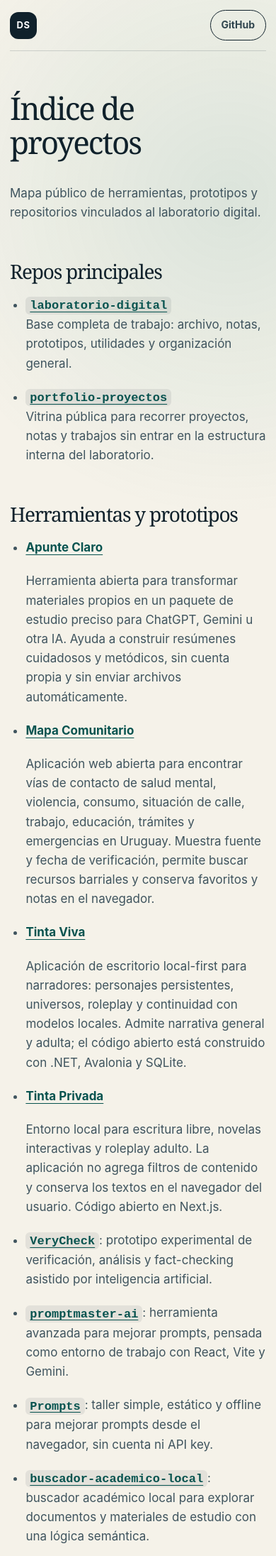
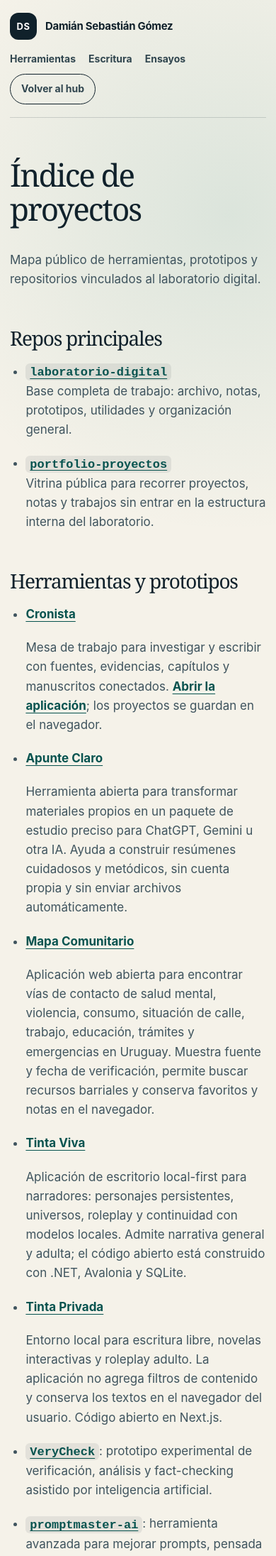
Before and after one commit to Hefestion1989/portfolio-proyectos, a Jekyll site: the page built from proyectos/index.md, in a window 390 px wide. Shown: the top 2192 px of the page at 71% size. Built offline with Jekyll 4.4.1, drawn with Linux system fonts in a browser that asks for light colours.

Commit message:
Organize portfolio as tools, writing and essays hub

```diff
--- a/_layouts/default.html
+++ b/_layouts/default.html
@@ -18,9 +18,10 @@
       <span>Damián Sebastián Gómez</span>
     </a>
     <nav aria-label="Navegación principal">
-      <a href="{{ '/proyectos/' | relative_url }}">Proyectos</a>
-      <a href="{{ '/notas/' | relative_url }}">Ensayos</a>
-      <a class="nav-cta" href="https://github.com/Hefestion1989">GitHub</a>
+      <a href="{{ '/' | relative_url }}#herramientas">Herramientas</a>
+      <a href="{{ '/' | relative_url }}#escritura">Escritura</a>
+      <a href="{{ '/' | relative_url }}#ensayos">Ensayos</a>
+      <a class="nav-cta" href="{{ '/' | relative_url }}">Volver al hub</a>
     </nav>
   </header>
 
--- a/assets/css/portfolio.css
+++ b/assets/css/portfolio.css
@@ -13,6 +13,7 @@
 
 * { box-sizing: border-box; }
 html { scroll-behavior: smooth; }
+section[id], .anchor-alias { scroll-margin-top: 24px; }
 body {
   margin: 0;
   overflow-x: hidden;
@@ -25,6 +26,7 @@ body {
 }
 
 a { color: inherit; }
+a:focus-visible { outline: 3px solid var(--teal); outline-offset: 5px; border-radius: 4px; }
 img { display: block; max-width: 100%; }
 .skip-link { position: absolute; left: -9999px; top: 8px; z-index: 10; background: #fff; padding: .75rem 1rem; }
 .skip-link:focus { left: 8px; }
@@ -48,7 +50,7 @@ nav a:hover { color: var(--teal); }
 .nav-cta { padding: 9px 15px; border: 1px solid var(--ink); border-radius: 999px; }
 
 main, footer { width: min(1180px, calc(100% - 40px)); margin-inline: auto; }
-.hero { min-height: 650px; display: grid; grid-template-columns: minmax(0, 1.55fr) minmax(280px, .65fr); align-items: center; gap: 80px; padding: 72px 0; }
+.hero { min-height: 580px; display: grid; grid-template-columns: minmax(0, 1.55fr) minmax(280px, .65fr); align-items: center; gap: 64px; padding: 72px 0; }
 .eyebrow { margin: 0 0 16px; color: var(--teal); font-size: 12px; font-weight: 800; letter-spacing: .15em; text-transform: uppercase; }
 h1, h2, h3 { line-height: 1.1; letter-spacing: -.045em; }
 .hero-copy, .hero-note, .project-card, .project-content { min-width: 0; }
@@ -65,7 +67,7 @@ h1 span { color: var(--teal); }
 .hero-note strong { display: block; margin-bottom: 18px; font-family: Georgia, serif; font-size: 24px; line-height: 1.25; }
 .status-dot { display: block; width: 10px; height: 10px; margin-bottom: 20px; border-radius: 50%; background: #38a169; box-shadow: 0 0 0 6px rgba(56,161,105,.12); }
 
-.featured, .areas, .about, .more-work { padding: 110px 0; border-top: 1px solid rgba(16, 33, 43, .16); }
+.featured, .hub-section, .areas, .about, .more-work { padding: 90px 0; border-top: 1px solid rgba(16, 33, 43, .16); }
 .section-heading { display: flex; justify-content: space-between; align-items: end; gap: 30px; margin-bottom: 42px; }
 h2 { margin: 0; font-family: Georgia, "Times New Roman", serif; font-size: clamp(38px, 5vw, 64px); font-weight: 500; }
 .text-link { text-underline-offset: 5px; font-weight: 700; }
@@ -86,6 +88,20 @@ h2 { margin: 0; font-family: Georgia, "Times New Roman", serif; font-size: clamp
 .project-content p { margin: 17px 0 25px; color: var(--muted); }
 .card-links { display: flex; flex-wrap: wrap; gap: 18px; margin-top: auto; }
 .card-links a { color: var(--teal-dark); font-size: 14px; font-weight: 800; text-underline-offset: 4px; }
+
+.anchor-alias { display: block; }
+.section-intro { max-width: 760px; margin: -18px 0 36px; color: var(--muted); font-size: 18px; }
+.section-intro a { color: var(--teal-dark); text-underline-offset: 4px; }
+.hub-grid { display: grid; grid-template-columns: repeat(3, minmax(0, 1fr)); gap: 20px; }
+.hub-card { min-width: 0; display: flex; flex-direction: column; padding: 28px; border: 1px solid var(--line); border-radius: 22px; background: var(--paper-strong); }
+.hub-card h3 { margin: 0; font-family: Georgia, serif; font-size: 30px; font-weight: 500; }
+.hub-card p { margin: 20px 0 28px; color: var(--muted); }
+.hub-card .tag-row { margin-bottom: 24px; }
+.hub-card .card-links { gap: 12px 20px; }
+.essay-highlight { display: flex; align-items: center; justify-content: space-between; gap: 36px; margin-bottom: 28px; padding: 30px; border: 1px solid var(--line); border-radius: 22px; background: var(--paper-strong); }
+.essay-highlight h3 { margin: 0; font-family: Georgia, serif; font-size: 32px; font-weight: 500; }
+.essay-highlight p:not(.eyebrow) { max-width: 620px; margin-bottom: 0; color: var(--muted); }
+.essay-highlight .card-links { flex-shrink: 0; flex-direction: column; margin: 0; }
 
 .area-grid { display: grid; grid-template-columns: repeat(4, minmax(0,1fr)); border-top: 1px solid var(--line); border-left: 1px solid var(--line); }
 .area-card { min-height: 245px; padding: 28px; border-right: 1px solid var(--line); border-bottom: 1px solid var(--line); text-decoration: none; transition: background .2s ease, transform .2s ease; }
@@ -154,10 +170,14 @@ footer a { text-underline-offset: 4px; }
 }
 
 @media (max-width: 900px) {
-  nav a:not(.nav-cta) { display: none; }
+  .site-header { flex-wrap: wrap; padding: 18px 0; gap: 16px; }
+  nav { flex-wrap: wrap; gap: 12px 20px; }
   .hero { min-height: auto; grid-template-columns: 1fr; gap: 30px; padding: 80px 0; }
   .hero-note { align-self: auto; margin: 0; max-width: 520px; }
   .project-card-wide { grid-template-columns: 1fr; }
+  .hub-grid { grid-template-columns: repeat(2, minmax(0, 1fr)); }
+  .essay-highlight { align-items: start; flex-direction: column; gap: 24px; }
+  .essay-highlight .card-links { flex-direction: row; flex-wrap: wrap; }
   .area-grid { grid-template-columns: repeat(2, 1fr); }
   .about { grid-template-columns: 1fr; gap: 36px; }
 }
@@ -166,13 +186,15 @@ footer a { text-underline-offset: 4px; }
   .site-header, main, footer { width: min(100% - 28px, 1180px); }
   .content-shell { width: min(100% - 28px, 860px); }
   .site-header { min-height: 72px; }
-  .brand span:last-child { display: none; }
+  .brand { font-size: 15px; }
+  nav { width: 100%; gap: 10px 18px; }
   h1 { font-size: clamp(46px, 13vw, 56px); }
   .hero-note { width: 100%; overflow-wrap: anywhere; }
   .hero { padding: 60px 0 76px; }
-  .featured, .areas, .about, .more-work { padding: 78px 0; }
+  .featured, .hub-section, .areas, .about, .more-work { padding: 64px 0; }
   .section-heading { align-items: start; flex-direction: column; }
-  .project-grid, .area-grid { grid-template-columns: 1fr; }
+  .project-grid, .hub-grid, .area-grid { grid-template-columns: 1fr; }
+  .hub-card, .essay-highlight { padding: 24px; }
   .project-card-wide { grid-column: auto; }
   .project-visual, .project-visual img { min-height: 240px; }
   .more-links a { grid-template-columns: 1fr; gap: 4px; }
--- a/proyectos/index.md
+++ b/proyectos/index.md
@@ -15,6 +15,10 @@ Mapa público de herramientas, prototipos y repositorios vinculados al laborator
   Vitrina pública para recorrer proyectos, notas y trabajos sin entrar en la estructura interna del laboratorio.
 
 ## Herramientas y prototipos
+
+- [Cronista](cronista.html)
+
+  Mesa de trabajo para investigar y escribir con fuentes, evidencias, capítulos y manuscritos conectados. [Abrir la aplicación](https://cronista-estudio.hefestion.chatgpt.site/); los proyectos se guardan en el navegador.
 
 - [Apunte Claro](apunte-claro.html)
 
```
Also changed, not shown: index.html (+136 -143 lines), proyectos/cronista.md (added, +28 -0 lines), scripts/build-sites.mjs (+8 -4 lines), README.md.
